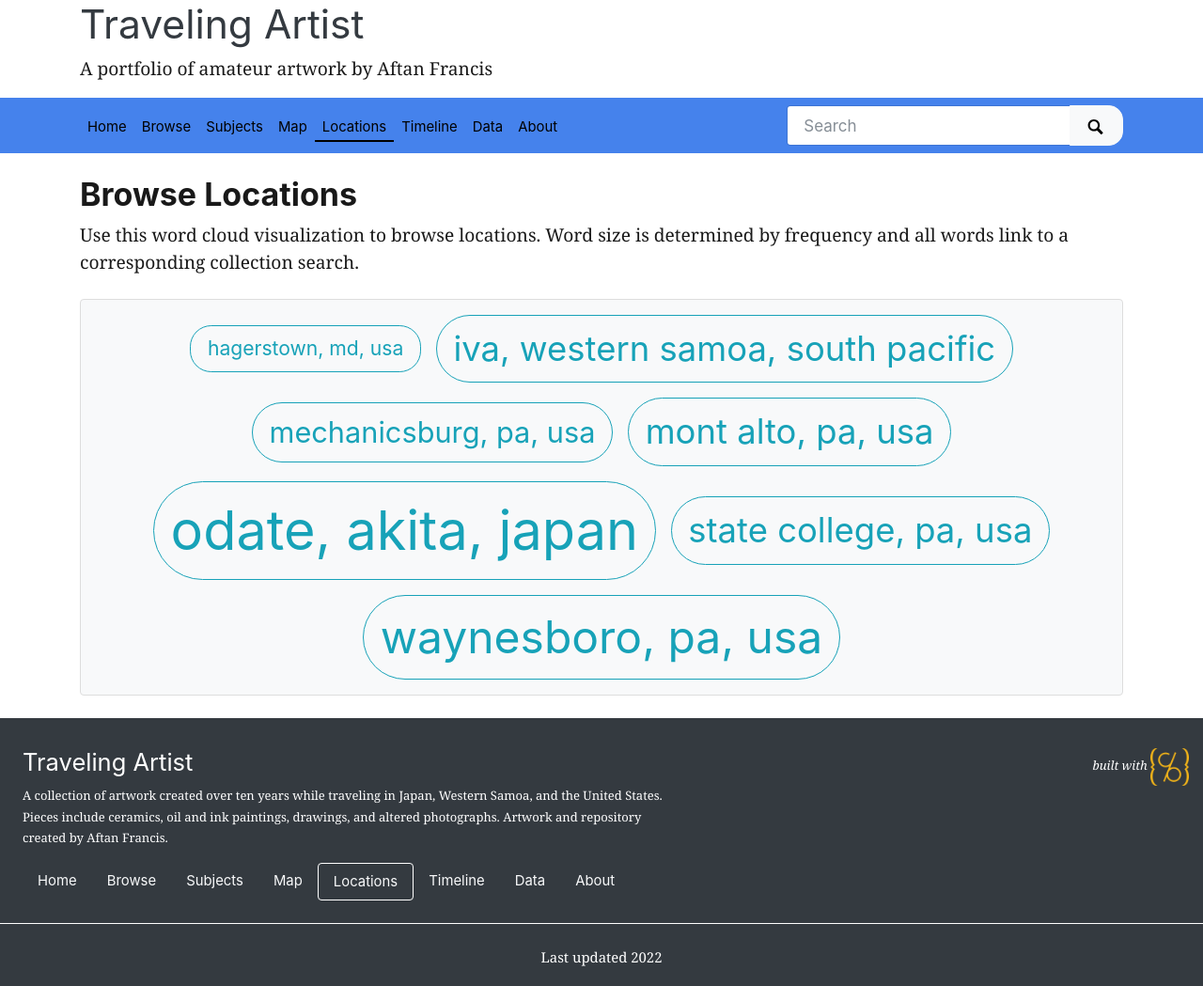
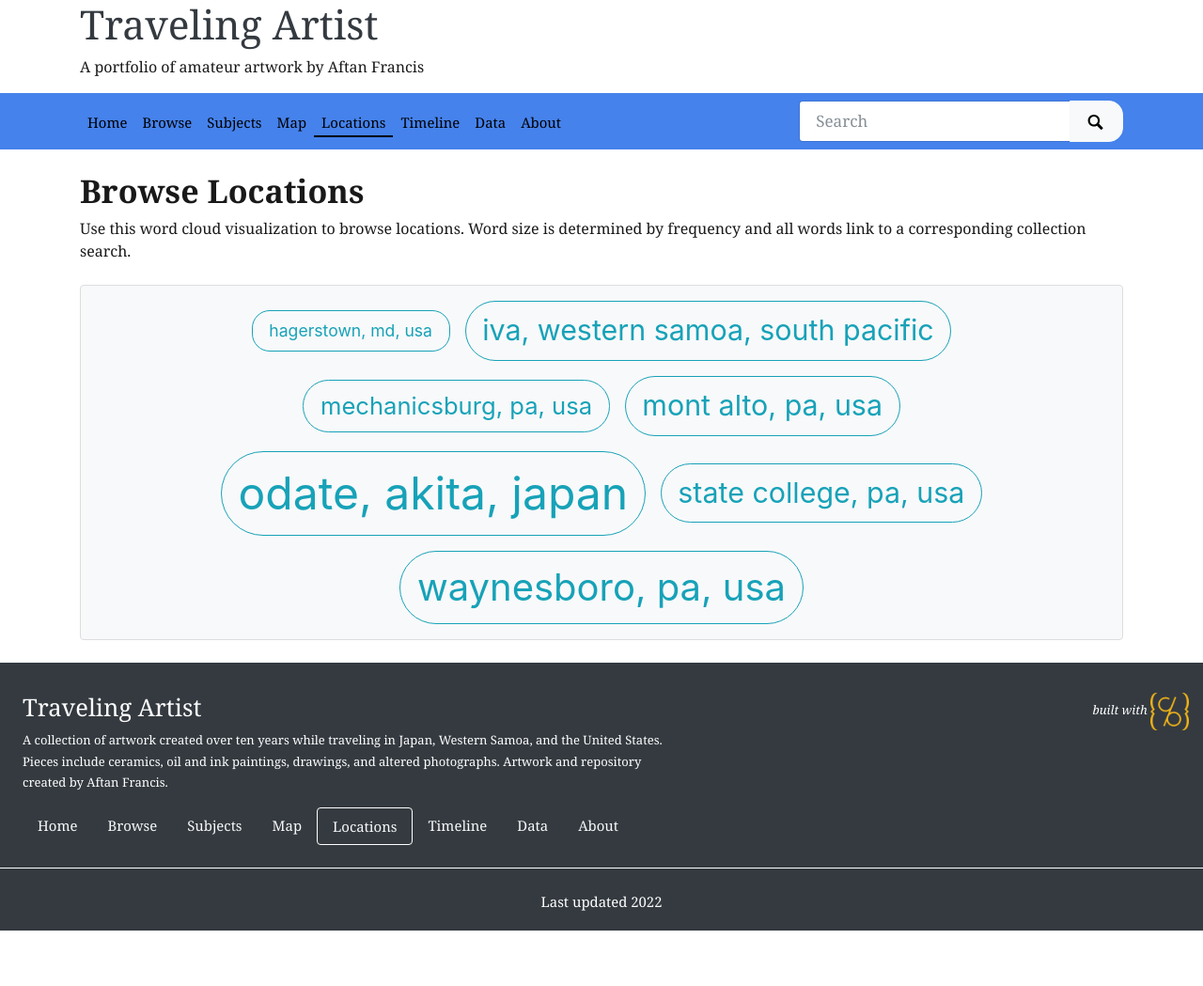
Before and after one commit to afran12/AFrancis-Portfolio, a Jekyll site: the page built from pages/locations.md, in a window 1280 px wide. Shown: the whole page at 94% size. Built offline with Jekyll 4.4.1, drawn with Linux system fonts in a browser that asks for light colours; nearby versions of some CDN libraries; some web fonts are replaced; after the commit the page ends 990 px from its top, so only the background shows below that.

Commit message:
Update theme.yml

```diff
--- a/_data/theme.yml
+++ b/_data/theme.yml
@@ -80,8 +80,8 @@
 bootswatch: litera # leave blank or comment out for plain bootstrap
 
 # THEME FONTS
-base-font-size: 1.2em
+base-font-size: 1em
 text-color: "#191919"
 link-color: "#17a2b8"
-base-font-family: # comment out for bootstrap defaults. e.g. Roboto
-font-cdn: # add font stylesheet, e.g. <link href="https://fonts.googleapis.com/css?family=Roboto&display=swap" rel="stylesheet">
+base-font-family: Georgia # comment out for bootstrap defaults. e.g. Roboto
+font-cdn: <link href="https://fonts.googleapis.com/css?family=Georgia&display=swap" rel="stylesheet"> # add font stylesheet, e.g. <link href="https://fonts.googleapis.com/css?family=Roboto&display=swap" rel="stylesheet">
```
